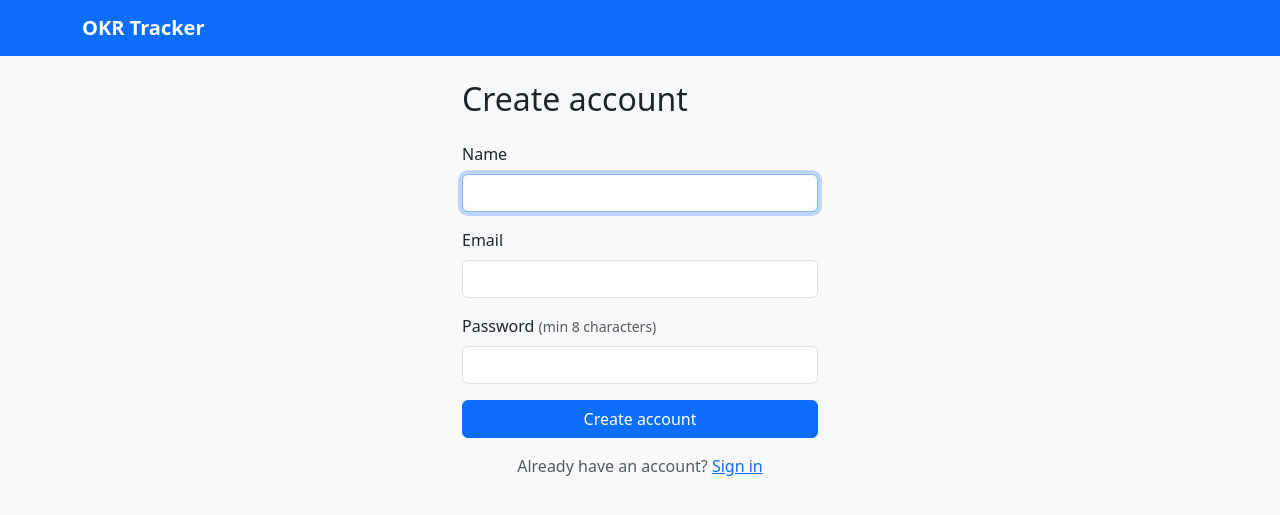
After one commit to rsmeurer0/okr-tracker, a Flask app: page /auth/register in a window 1280 px wide. The commit adds this page. Shown: the top 515 px of the page. Run offline with Flask 3, Linux system fonts and the light colour scheme.

Commit message:
Add registration route and auth tests
- Registration form with name, email, password validation
- Min 8-char password enforcement, duplicate email check
- Register link on login page and vice versa
- 10 auth tests covering all flows

Closes #1

Co-Authored-By: Claude Sonnet 4.6 <noreply@anthropic.com>

```diff
--- a/okr_tracker/routes/auth.py
+++ b/okr_tracker/routes/auth.py
@@ -21,6 +21,31 @@ def login():
     return render_template("auth/login.html")
 
 
+@auth_bp.route("/register", methods=["GET", "POST"])
+def register():
+    if current_user.is_authenticated:
+        return redirect(url_for("dashboard.index"))
+    if request.method == "POST":
+        name = request.form.get("name", "").strip()
+        email = request.form.get("email", "").strip().lower()
+        password = request.form.get("password", "")
+        if not name or not email or not password:
+            flash("All fields are required.", "danger")
+        elif len(password) < 8:
+            flash("Password must be at least 8 characters.", "danger")
+        elif User.query.filter_by(email=email).first():
+            flash("Email already registered.", "danger")
+        else:
+            user = User(name=name, email=email)
+            user.set_password(password)
+            db.session.add(user)
+            db.session.commit()
+            login_user(user)
+            flash("Account created! Welcome.", "success")
+            return redirect(url_for("dashboard.index"))
+    return render_template("auth/register.html")
+
+
 @auth_bp.route("/logout")
 @login_required
 def logout():
--- a/okr_tracker/templates/auth/login.html
+++ b/okr_tracker/templates/auth/login.html
@@ -15,6 +15,9 @@
       </div>
       <button type="submit" class="btn btn-primary w-100">Sign in</button>
     </form>
+    <p class="mt-3 text-center text-muted">
+      No account? <a href="{{ url_for('auth.register') }}">Create one</a>
+    </p>
   </div>
 </div>
 {% endblock %}
--- /dev/null
+++ b/okr_tracker/templates/auth/register.html
@@ -0,0 +1,27 @@
+{% extends "base.html" %}
+{% block title %}Register — OKR Tracker{% endblock %}
+{% block content %}
+<div class="row justify-content-center">
+  <div class="col-md-4">
+    <h2 class="mb-4">Create account</h2>
+    <form method="POST">
+      <div class="mb-3">
+        <label class="form-label">Name</label>
+        <input type="text" name="name" class="form-control" required autofocus>
+      </div>
+      <div class="mb-3">
+        <label class="form-label">Email</label>
+        <input type="email" name="email" class="form-control" required>
+      </div>
+      <div class="mb-3">
+        <label class="form-label">Password <small class="text-muted">(min 8 characters)</small></label>
+        <input type="password" name="password" class="form-control" required minlength="8">
+      </div>
+      <button type="submit" class="btn btn-primary w-100">Create account</button>
+    </form>
+    <p class="mt-3 text-center text-muted">
+      Already have an account? <a href="{{ url_for('auth.login') }}">Sign in</a>
+    </p>
+  </div>
+</div>
+{% endblock %}
```
Also changed, not shown: tests/test_auth.py (added, +80 -0 lines).
